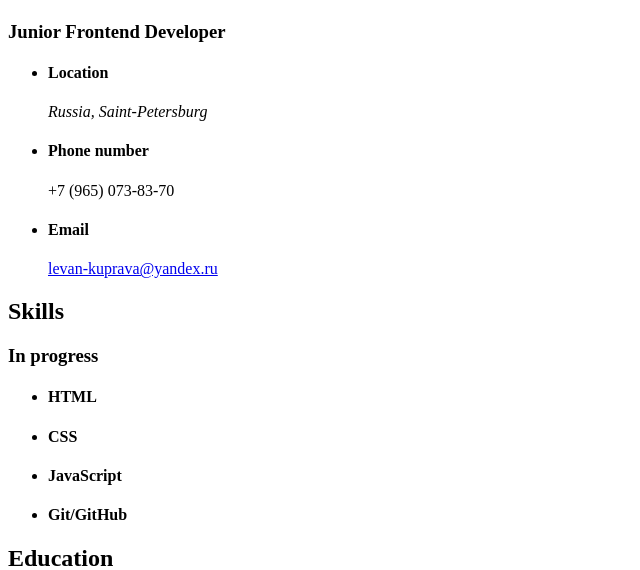
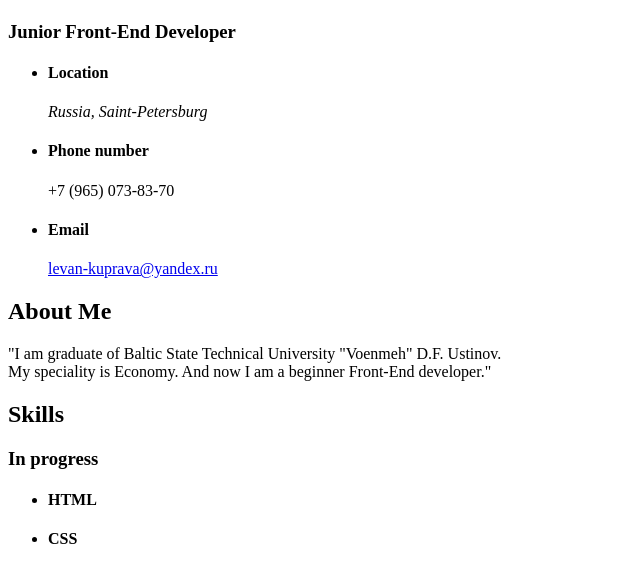
Before and after one commit to LevanKuprava/rsschool-cv_old, a plain HTML site: page index.html in a window 1280 px wide. Shown: the part 229-799 px from the top of the page, without its empty margins (0-640 px from the left). Drawn offline with Linux system fonts and the light colour scheme.

Commit message:
feat add: about me

```diff
--- a/index.html
+++ b/index.html
@@ -15,7 +15,7 @@
             Kuprava Levan
         </h1>
         <img src="images/myPhoto.png" alt="KupravaLevan">
-        <h3>Junior Frontend Developer</h3>
+        <h3>Junior Front-End Developer</h3>
 
         <ul>
             <li>
@@ -37,9 +37,17 @@
     </header>
     <main>
         <section>
+            <h2>About Me</h2>
+            <div>
+                <p>
+                    "I am graduate of Baltic State Technical University "Voenmeh" D.F. Ustinov.
+                    <br>My speciality is Economy. And now I am a beginner Front-End developer."</br>
+                </p>
+            </div>
+        </section>
+        <section>
             <div>
                 <div>
-                    <div></div>
                     <div>
                         <div>
                             <h2>
```
